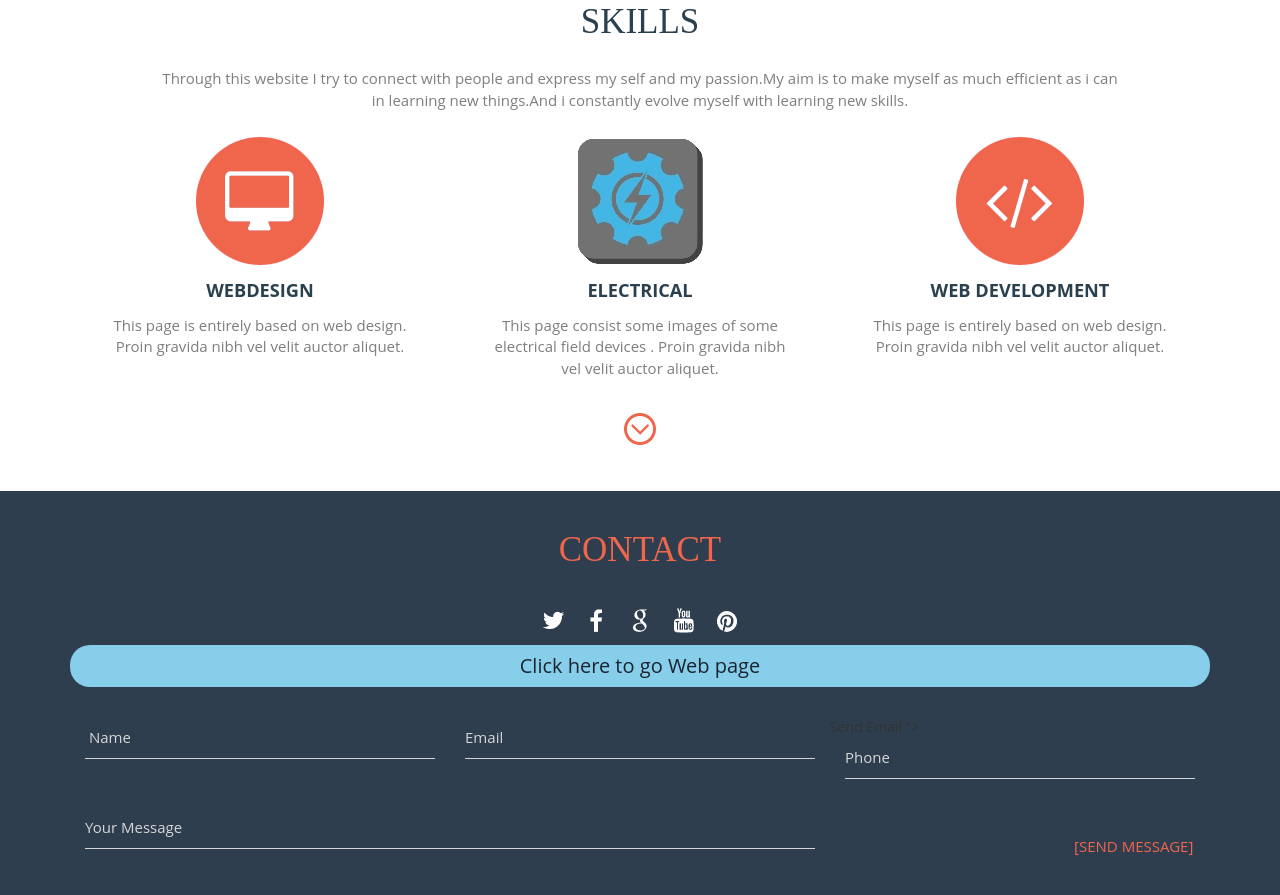
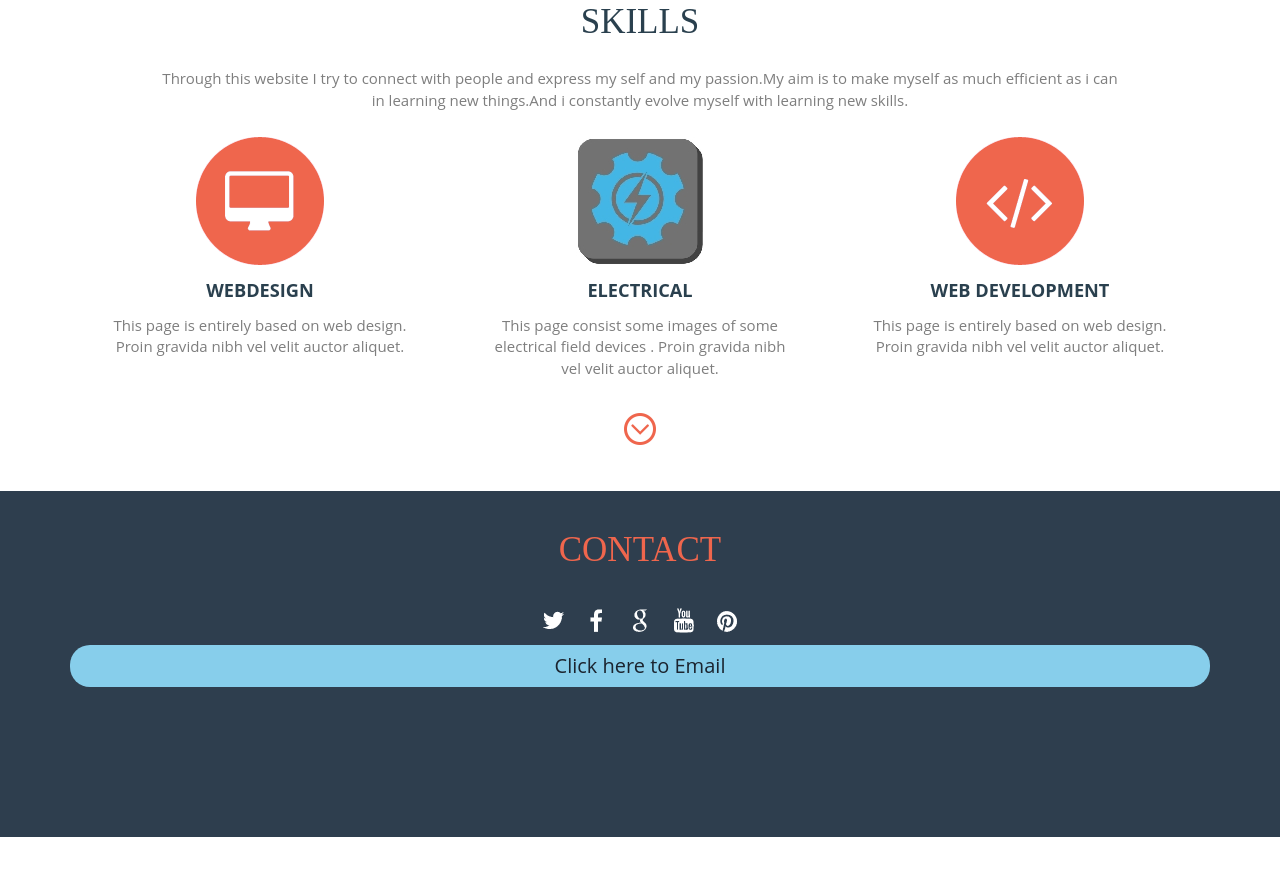
Before and after one commit to AyushhTiwari/AyushhTiwari.github.io, a plain HTML site: page index.html in a window 1280 px wide. Shown: the part 2219-3114 px from the top of the page. After the commit the page ends 3056 px from the top, so only its background shows below. Drawn offline with Linux system fonts and the light colour scheme.

Commit message:
Update index.html

```diff
--- a/index.html
+++ b/index.html
@@ -341,43 +341,28 @@ Smartphone Compatible web template, free webdesigns for Nokia, Samsung, LG, Sony
 		</div>
 		<!-- services-section-ends -->
 	</div>
-	<div class="footer-section" id="contact" id="contact">
+
+				<div class="footer-section" id="contact" id="contact">
 			<div class="container">
 			<div class="contact-header">
 				<h3> contact</h3>
 			</div>
 			<div class="social-icon">
-				<a href="browser.html"><i class="icon1"></i></a>
-				<a href="https://www.facebook.com/profile.php?id=100010953971868"><i class="icon2"></i></a>
-				<a href="mailto:at20011212@gmail.com"><i class="icon3"></i></a>
-				<a href="browser.html"><i class="icon4"></i></a>
+				<a href="https://instagram.com/yashita_mudgal?utm_source=qr&igshid=NGExMmI2YTkyZg%3D%3D"><i class="icon1"></i></a>
+				<a href="https://www.linkedin.com/in/yashita-mudgal-043a84182"><i class="icon2"></i></a>
+				<a href="https://www.linkedin.com/in/yashita-mudgal-043a84182"><i class="icon3"></i></a>
+				<a href="https://www.linkedin.com/in/yashita-mudgal-043a84182"><i class="icon4"></i></a>
 
 
 				<a href="browser.html"><i class="icon7"></i></a>
-				<h3 id="AT">	 <span><a href="browser.html"> Click here to go Web page</a></span></h3>
+				<h3 id="AT">	 <span><a href="mailto:at20011212@gmail.com"> Click here to Email</a></span></h3>
 
-			</div>
-			<div class="contact">
-				<form action="<a href="mailto:at20011212@gmail.com">Send Email</a>
-">
-					<div class="col-md-4 contactgrid">
-						<input type="text" class="text" value=" name" onfocus="this.value = '';" onblur="if (this.value == '') {this.value = ' name';}">
+
+			<div class="footer-bottom">
+
+					<p></p>
+
 					</div>
-					<div class="col-md-4 contactgrid">
-						<input type="text" class="text" value="email" onfocus="this.value = '';" onblur="if (this.value == '') {this.value = 'email';}">
-					</div>
-					<div class="col-md-4 contactgrid">
-						<input type="text" class="text" value="phone" onfocus="this.value = '';" onblur="if (this.value == '') {this.value = 'phone';}">
-					</div>
-					<div class="col-md-8 contactgrid1">
-						<textarea onfocus="if(this.value == 'Your Message') this.value='';" onblur="if(this.value == '') this.value='Your Message';" >Your Message</textarea>
-					</div>
-					<div class="col-md-4 contactgrid2">
-						<input type="submit" value="[send message]">
-					</div>
-				   <div class="clearfix"></div>
-				</form>
-			</div>
 			<div class="footer-bottom">
 
 					<p></p>
```
